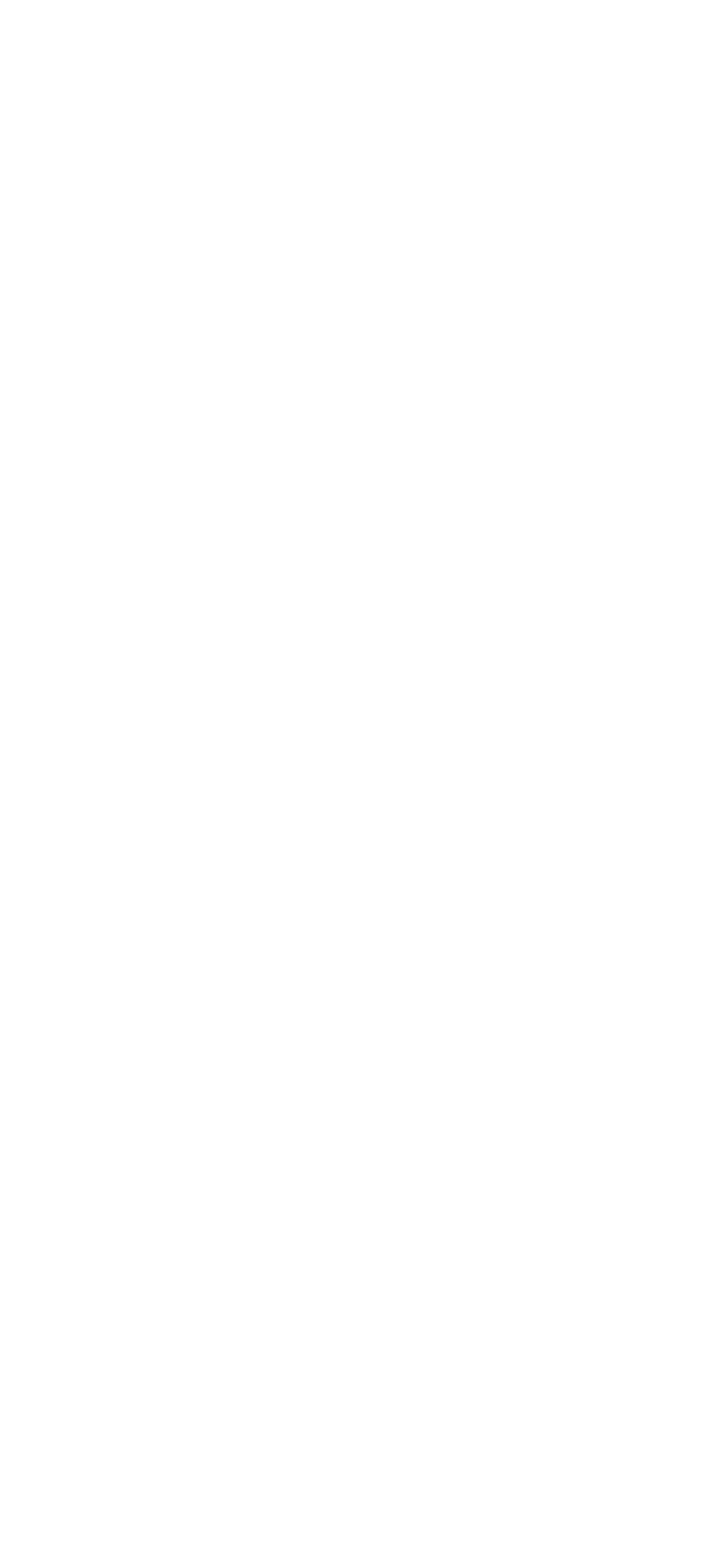
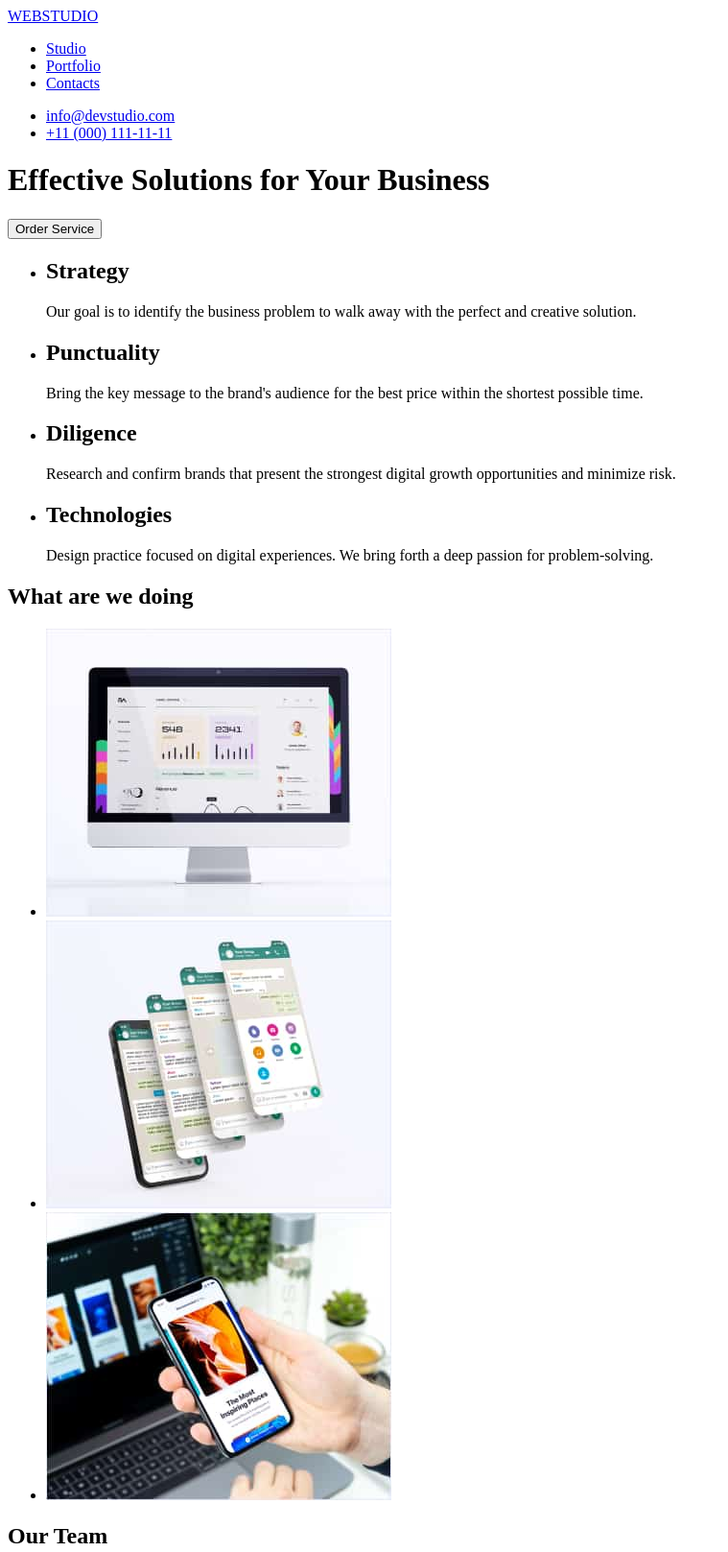
Before and after one commit to olsen1229/goit-markup-hw-01, a plain HTML site: page index.html in a window 1280 px wide. Shown: the top 1617 px of the page at 96% size, without its empty margins (0-759 px from the left). Before the commit the page ends 800 px from the top, so only its background shows below. Drawn offline with Linux system fonts and the light colour scheme.

Commit message:
updated HW

```diff
--- a/index.html
+++ b/index.html
@@ -3,9 +3,97 @@
 <head>
     <meta charset="UTF-8">
     <meta name="viewport" content="width=device-width, initial-scale=1.0">
-    <title>Document</title>
+    <title>Studio</title>
+
 </head>
 <body>
+    <header>
+        <a href="webstudio">WEBSTUDIO</a>
+
+        <nav>
+            <ul>
+                <li><a href="studio">Studio</a></li>
+                <li><a href="portfolio">Portfolio</a></li>
+                <li><a href="contacts">Contacts</a></li>
+            </ul>
+        </nav>
+            <ul>
+                <li><a href="mailto:info@devstudio.com">info@devstudio.com</a></li>
+                <li><a href="tel:+110001111111">+11 (000) 111-11-11</a></li>
+
+            </ul>
+
+        <h1>Effective Solutions for Your Business</h1>
+        <button type="button">Order Service</button>
+
+
+    </header>
+
+    <main>
+        <ul>
+            <li><h2>Strategy</h2></li>
+            <p>
+                Our goal is to identify the business problem to walk away with the perfect and creative solution.
+            </p>
+            <li><h2>Punctuality</h2></li>
+            <p>
+                Bring the key message to the brand's audience for the best price within the shortest possible time.
+            </p>
+            <li><h2>Diligence</h2></li>
+            <p>
+                Research and confirm brands that present the strongest digital growth opportunities and minimize risk.
+            </p>
+            <li><h2>Technologies</h2></li>
+            <p>
+            Design practice focused on digital experiences. We bring forth a deep passion for problem-solving.
+            </p>
+
+        </ul>
+
+        <h2>What are we doing</h2>
+
+        <section>
+            <ul>
+                <li><img src="images 1/Rectangle 71 (3).jpg" alt="rectangle 71 (3)" width="360" /></li>
+                <li><img src="images 1/Mobile.jpg" alt="Mobile" width="360"/></li>
+                <li><img src="images 1/Mobile with hand.jpg" alt="mobile with hand" width="360" /></li>
+
+            </ul>
+
+
+        </section>
+        <h2>Our Team</h2>
+
+        <section>
+            <ul>
+                <li><img src="images 2/img 1.jpg" alt="Mark Guerrero" width="264" </li>
+                <h3>Mark Guerrero</h3>
+                <p>Product Designer</p>
+                <li><img src="images 2/img 2.jpg" alt="Tom Ford" width="264" </li>
+                <h3>Tom Ford</h3>
+                <p>Frontend Developer</p>
+                <li><img src="images 2/img 3.jpg" alt="Camila Garcia" width="264"</li>
+                <h3>Camila Garcia</h3>
+                <p>Marketing</p>
+                <li><img src="images 2/img 4.jpg" alt="Daniel Wilson" width="264" </li>
+                <h3>Daniel Wilson</h3>
+                <p>UI Designer</p>
+
+            </ul>
+        </section>
+    </main>
+
+    <footer>
+        <a href="webstudio">WEBSTUDIO</a>
+
+        <p>
+        Increase the flow of customers and sales for your business with digital marketing & growth solutions.
+        </p>
+
+
+
+    </footer>
+
 
 </body>
 </html>
```
Also changed, not shown: images 1/Mobile with hand.jpg (added), images 1/Mobile.jpg (added), images 1/Rectangle 71 (3).jpg (added), images 2/img 1.jpg (added), images 2/img 2.jpg (added), images 2/img 3.jpg (added), images 2/img 4.jpg (added).
